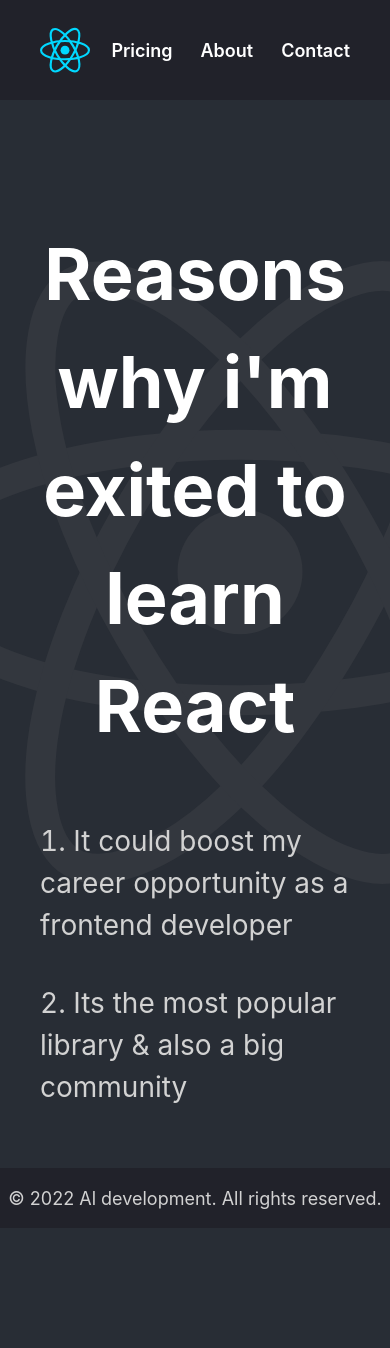
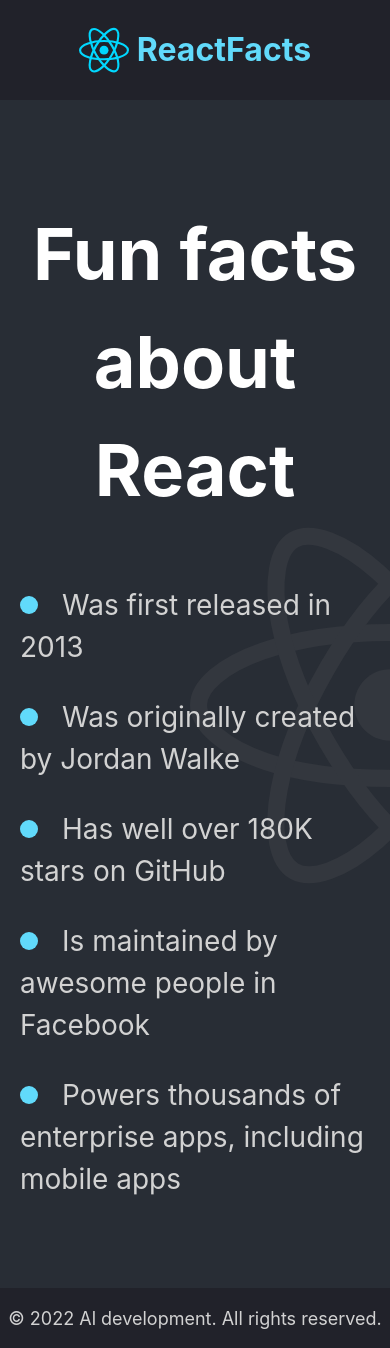
Before and after one commit to arialghifari/react-fact-site, a React app: page / in a window 390 px wide. Before the commit the page ends 1228 px from the top, so only its background shows below. Built offline with nearby package versions, Linux system fonts and the light colour scheme.

Commit message:
Done react-fact-site

```diff
--- a/src/Footer.js
+++ /dev/null
@@ -1,9 +0,0 @@
-const Footer = () => {
-    return (
-        <footer>
-            <a href="https://github.com/arialghifari" target="_blank" rel="noreferrer">© 2022 Al development. All rights reserved.</a>
-        </footer>
-    );
-};
-
-export default Footer;
--- a/src/Header.js
+++ /dev/null
@@ -1,19 +0,0 @@
-import reactLogo from "./reactjs-icon.svg";
-import "./main.css";
-
-const Header = () => {
-    return (
-        <header>
-            <nav className="nav">
-                <img className="react-logo" src={reactLogo} alt="react-logo" />
-                <ul className="nav-items">
-                    <li>Pricing</li>
-                    <li>About</li>
-                    <li>Contact</li>
-                </ul>
-            </nav>
-        </header>
-    );
-};
-
-export default Header;
--- a/src/MainContent.js
+++ /dev/null
@@ -1,23 +0,0 @@
-import reactLogoLarge from "./reactjs-icon-large.svg";
-
-const MainContent = () => {
-    return (
-        <main>
-            <h1>Reasons why i'm exited to learn React</h1>
-
-            <ol>
-                <li>
-                    It could boost my career opportunity as a frontend developer
-                </li>
-                <li>Its the most popular library & also a big community</li>
-            </ol>
-            <img
-                className="react-logo-large"
-                src={reactLogoLarge}
-                alt="react-logo"
-            />
-        </main>
-    );
-};
-
-export default MainContent;
--- /dev/null
+++ b/src/components/Footer.js
@@ -0,0 +1,11 @@
+const Footer = () => {
+    const year = new Date().getFullYear();
+
+    return (
+        <footer>
+            <a href="https://github.com/arialghifari" target="_blank" rel="noreferrer">© {year} Al development. All rights reserved.</a>
+        </footer>
+    );
+};
+
+export default Footer;
--- /dev/null
+++ b/src/components/Header.js
@@ -0,0 +1,19 @@
+import reactLogo from "../reactjs-icon.svg";
+
+const Header = () => {
+    return (
+        <header>
+            <nav className="nav">
+                <div className="brand">
+                    <img src={reactLogo} alt="react-logo" />
+                    <h1>ReactFacts</h1>
+                </div>
+                <ul className="nav-items">
+                    <p>React JS - Project</p>
+                </ul>
+            </nav>
+        </header>
+    );
+};
+
+export default Header;
--- /dev/null
+++ b/src/components/MainContent.js
@@ -0,0 +1,26 @@
+import reactLogoLarge from "../reactjs-icon-large.svg";
+
+const MainContent = () => {
+    return (
+        <main>
+            <h1>Fun facts about React</h1>
+
+            <ul>
+                <li>Was first released in 2013</li>
+                <li>Was originally created by Jordan Walke</li>
+                <li>Has well over 180K stars on GitHub</li>
+                <li>Is maintained by awesome people in Facebook</li>
+                <li>
+                    Powers thousands of enterprise apps, including mobile apps
+                </li>
+            </ul>
+            <img
+                className="react-logo-large"
+                src={reactLogoLarge}
+                alt="react-logo"
+            />
+        </main>
+    );
+};
+
+export default MainContent;
--- a/src/index.js
+++ b/src/index.js
@@ -1,8 +1,8 @@
 import ReactDOM from "react-dom";
 import "./main.css";
-import Header from "./Header";
-import MainContent from "./MainContent";
-import Footer from "./Footer";
+import Header from "./components/Header";
+import MainContent from "./components/MainContent";
+import Footer from "./components/Footer";
 
 const App = () => {
     return (
--- a/src/main.css
+++ b/src/main.css
@@ -1,10 +1,6 @@
 @tailwind base;
 @tailwind components;
 @tailwind utilities;
-
-html {
-    min-width: 320px;
-}
 
 body {
     font-family: inter;
@@ -26,10 +22,22 @@
     padding: 0 40px;
 }
 
-.react-logo {
+.brand {
+    display: flex;
+    align-items: center;
+    gap: 8px;
+    cursor: pointer;
+}
+
+.brand > h1 {
+    font-size: 3.2em;
+    font-weight: bold;
+    color: #61dafb;
+}
+
+.brand > img {
     height: 50px;
     width: 50px;
-    cursor: pointer;
 }
 
 .nav-items {
@@ -38,22 +46,16 @@
     color: white;
 }
 
-.nav-items > li {
-    cursor: pointer;
-    font-weight: 600;
+.nav-items > p {
     font-size: 1.8em;
-}
-
-.nav-items > li:hover {
-    color: #61dafb;
-    transition: all 60ms;
+    font-weight: 500;
 }
 
 main {
     display: flex;
     flex-direction: column;
     align-items: center;
-    padding: 120px 40px 60px 40px;
+    padding: 100px 40px 60px 40px;
     min-height: calc(100vh - 160px);
 }
 
@@ -64,27 +66,35 @@
     color: white;
 }
 
-main > ol {
-    list-style: decimal;
-    list-style-position: inside;
+main > ul {
     padding-top: 60px;
+    margin-left: 84px;
 }
 
-main > ol > li {
+main > ul > li {
     font-size: 2.8em;
     color: #d2d2d2;
-    padding-bottom: 36px;
+    margin-bottom: 28px;
 }
 
-main > ol > li:last-child {
+main > ul > li:before {
+    content: "";
+    background: url("./bullet.svg") no-repeat center;
+    background-size: contain;
+    padding-right: 18px;
+    margin-right: 24px;
+}
+
+main > ul > li:last-child {
     padding-bottom: 0;
 }
 
 .react-logo-large {
-    min-width: 700px;
+    min-width: 640px;
     position: fixed;
     right: -200px;
-    z-index: -99;
+    bottom: -200px;
+    z-index: -100;
 }
 
 footer {
@@ -93,11 +103,49 @@
     justify-content: center;
     height: 60px;
     background-color: #21222a;
-    /* width: 100%; */
     position: relative;
 }
 
 footer > a {
     font-size: 1.8em;
     color: #d2d2d2;
+    text-align: center;
 }
+
+@media (max-width: 640px) {
+    nav {
+        justify-content: center;
+    }
+
+    .nav-items {
+        display: none;
+    }
+
+    main {
+        padding-left: 20px;
+        padding-right: 20px;
+    }
+
+    main > h1 {
+        font-size: 7.2em;
+    }
+
+    main > ul > li {
+        font-size: 2.8em;
+    }
+
+    main > ul {
+        padding-top: 60px;
+        margin-left: 0;
+    }
+
+    footer > a {
+        font-size: 1.8em;
+    }
+
+    .react-logo-large {
+        min-width: 400px;
+        right: -200px;
+        bottom: -60px;
+    }
+}
```
Also changed, not shown: src/bullet.svg (added).
